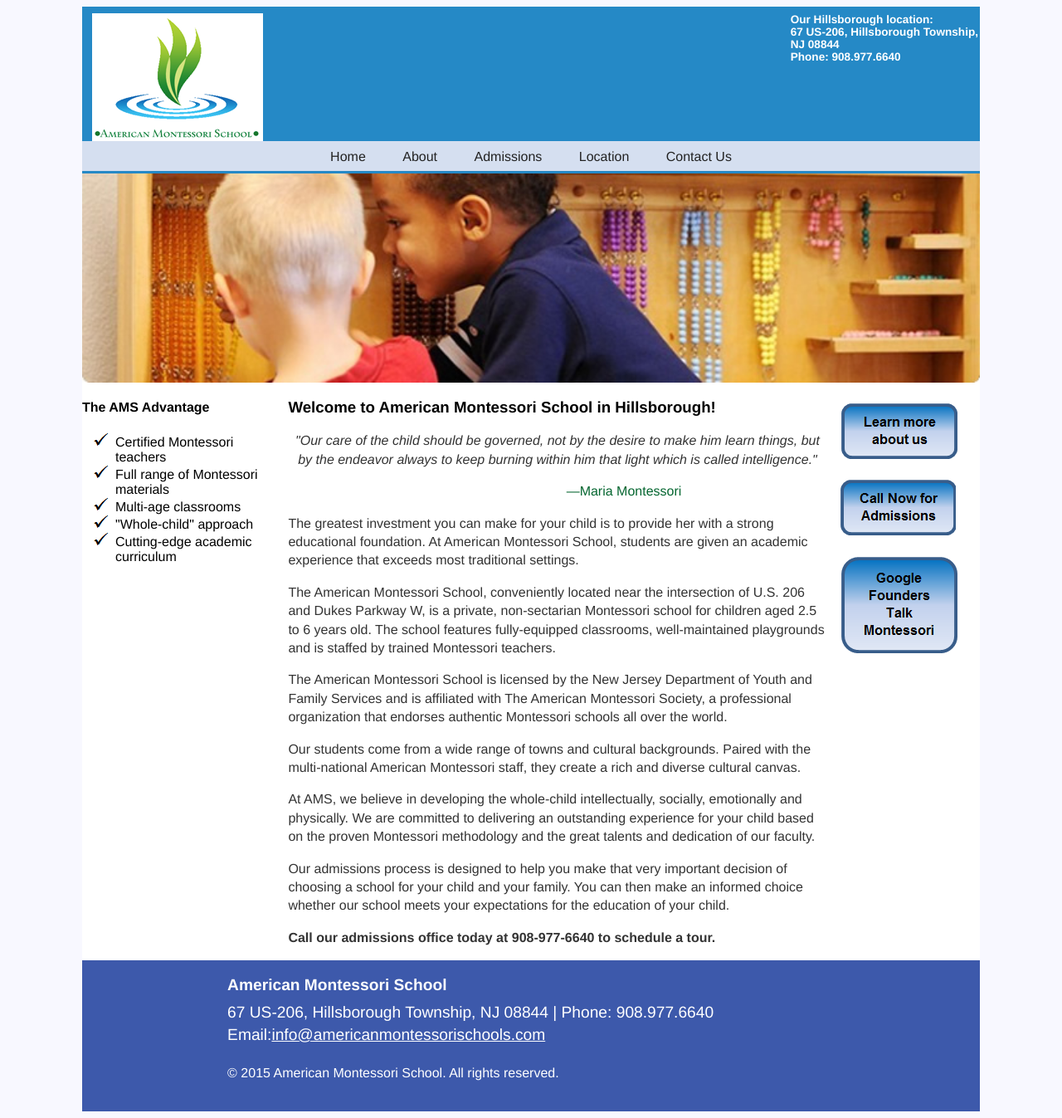
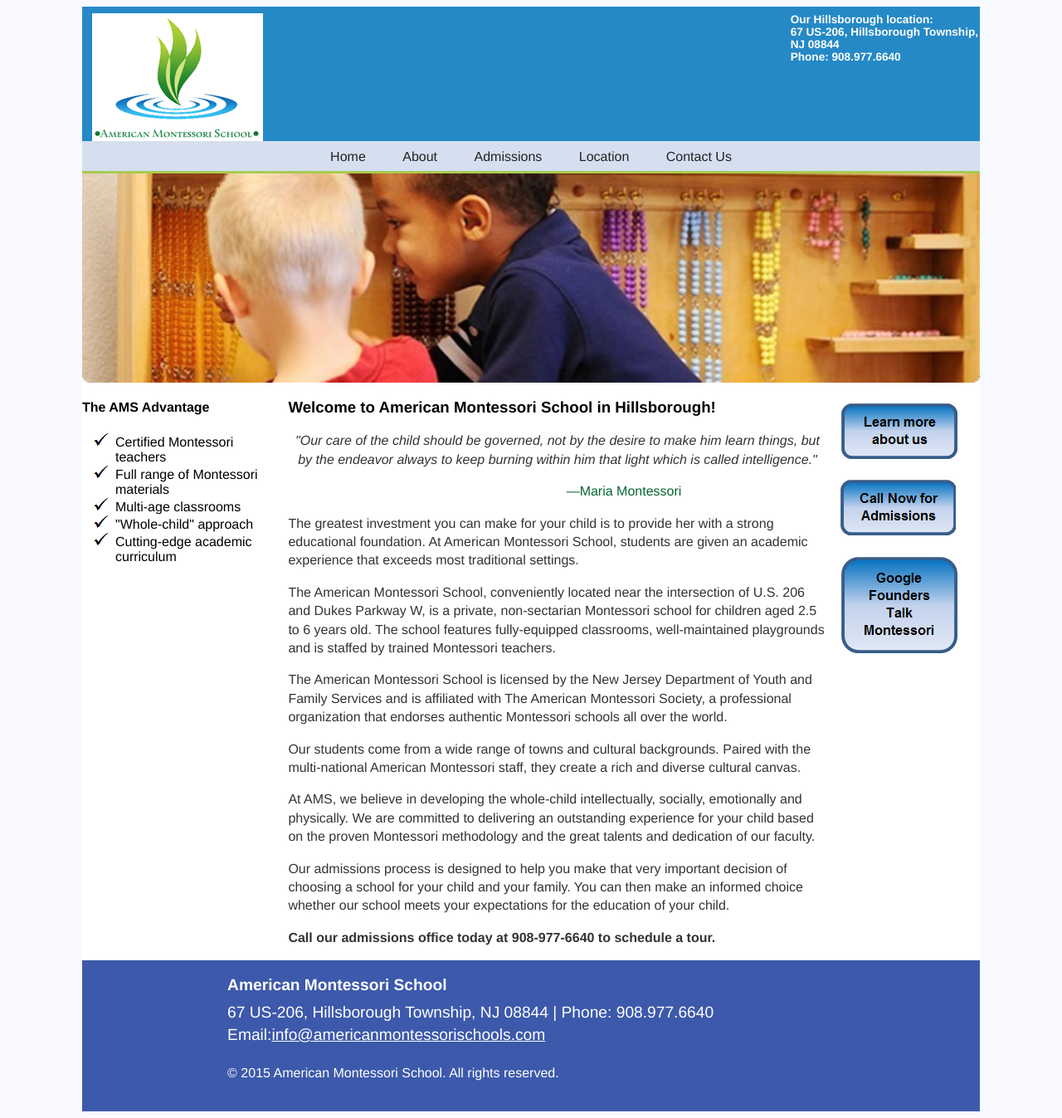
Before and after one commit to americanmontessorischools/americanmontessorischools.github.io, a Jekyll site: the page built from index.html, in a window 1280 px wide. Shown: the whole page at 83% size. Built offline with Jekyll 4.4.1, drawn with Linux system fonts in a browser that asks for light colours.

Commit message:
Update main.css

```diff
--- a/css/main.css
+++ b/css/main.css
@@ -30,7 +30,7 @@
 	background-color: #D5DFF0;
 	margin: 0 auto;
 	text-align: center;
-	border-bottom:3px solid #2589C6;
+	border-bottom:3px solid #A7CC53;
 	height: 36px;
 	}
 
```
